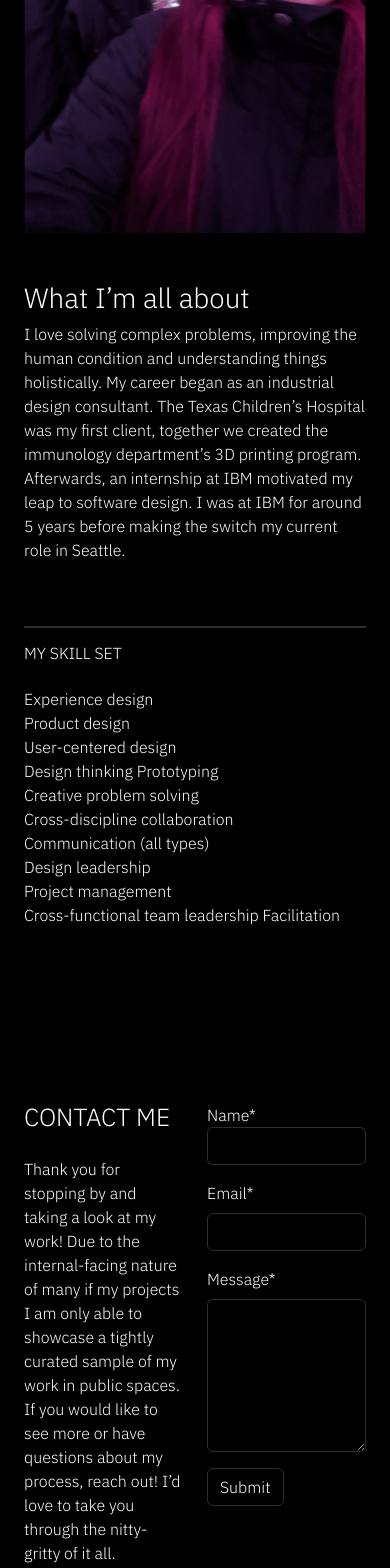
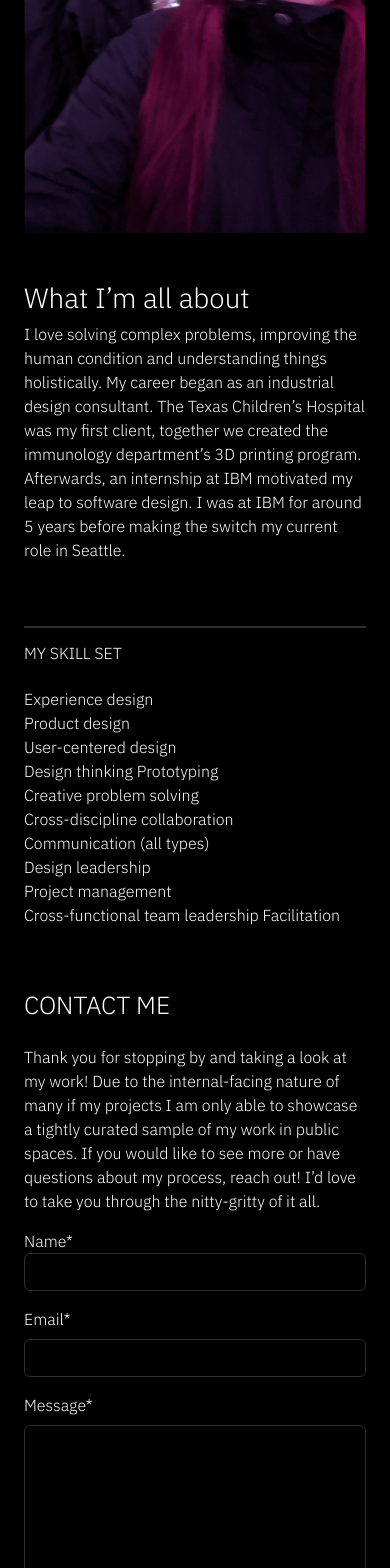
Before and after one commit to Meyer-and-Moon-Enterprises/moon-portfolio, a Next.js app: page /about in a window 390 px wide. Shown: the part 432-2000 px from the top of the page. Built offline with nearby package versions, Linux system fonts and the light colour scheme.

Commit message:
fixed about page

```diff
--- a/src/components/About.js
+++ b/src/components/About.js
@@ -5,7 +5,7 @@ export default function AboutComponent () {
     <Container className={`blackBackground h-100`} fluid>
       <Container>
         <Row className={`spacer`} />
-        <Row className={`pt-3 pb-5`}>
+        <Row className={`pt-3`}>
           <div className='col-12 d-lg-none d-flex justify-content-center'>
             <div className={``}>
               <picture>
@@ -90,9 +90,9 @@ export default function AboutComponent () {
             </div>
           </Col>
         </Row>
-        <Row className={`spacer`} />
-        <Row className='pt-5'>
-          <Col>
+        <Row className={`d-none d-lg-block spacer mt-5`} />
+        <Row className='mt-5'>
+          <div className='col-12 col-lg-6'>
             <p className='h2'>CONTACT ME</p>
             <p className='pt-3'>
               Thank you for stopping by and taking a look at my work! Due to the
@@ -102,8 +102,8 @@ export default function AboutComponent () {
               reach out! I’d love to take you through the nitty-gritty of it
               all.
             </p>
-          </Col>
-          <Col>
+          </div>
+          <div className='col-12 col-lg-6'>
             <form>
               <label className={``}>Name*</label>
               <div className={`w-100`}>
@@ -121,7 +121,7 @@ export default function AboutComponent () {
                 Submit
               </button>
             </form>
-          </Col>
+          </div>
         </Row>
       </Container>
     </Container>
```
Also changed, not shown: 1 other file (tests, documents, lock files or other folders).
